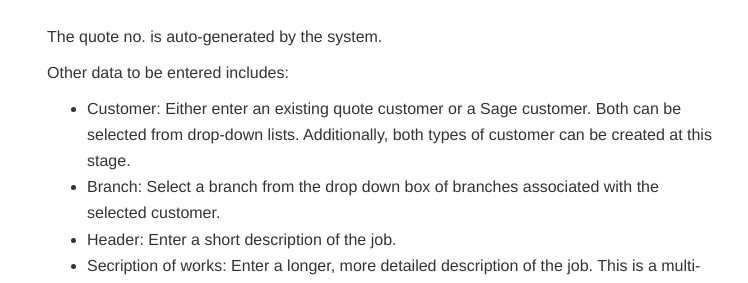
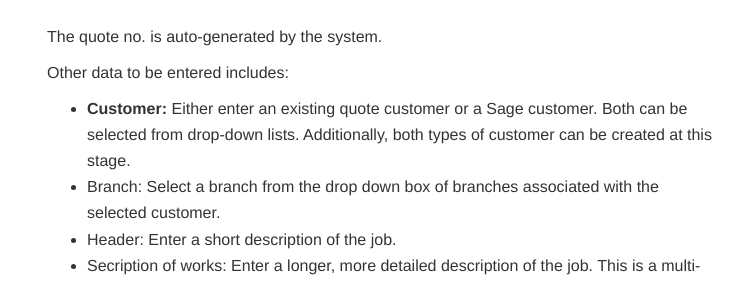
Before and after one commit to JNCSolutions/ConstructionManagerDocs, a Jekyll site: the page built from quotes.html, in a window 1280 px wide and 900 px high, scrolled down 1643 px. Shown: the part 160-443 px from the top of the window, without its empty margins (258-1006 px from the left). Built offline with Jekyll 4.4.1, drawn with Linux system fonts in a browser that asks for light colours.

```diff
--- a/quotes.html
+++ b/quotes.html
@@ -79,7 +79,7 @@ title: Quotes
 
     <p>
       <ul>
-        <li>Customer:             Either enter an existing quote customer or a Sage customer. Both can be selected from drop-down lists.
+        <li><b>Customer:</b>      Either enter an existing quote customer or a Sage customer. Both can be selected from drop-down lists.
                                   Additionally, both types of customer can be created at this stage.</li>
         <li>Branch:               Select a branch from the drop down box of branches associated with the selected customer.</li>
         <li>Header:               Enter a short description of the job.</li>
```
